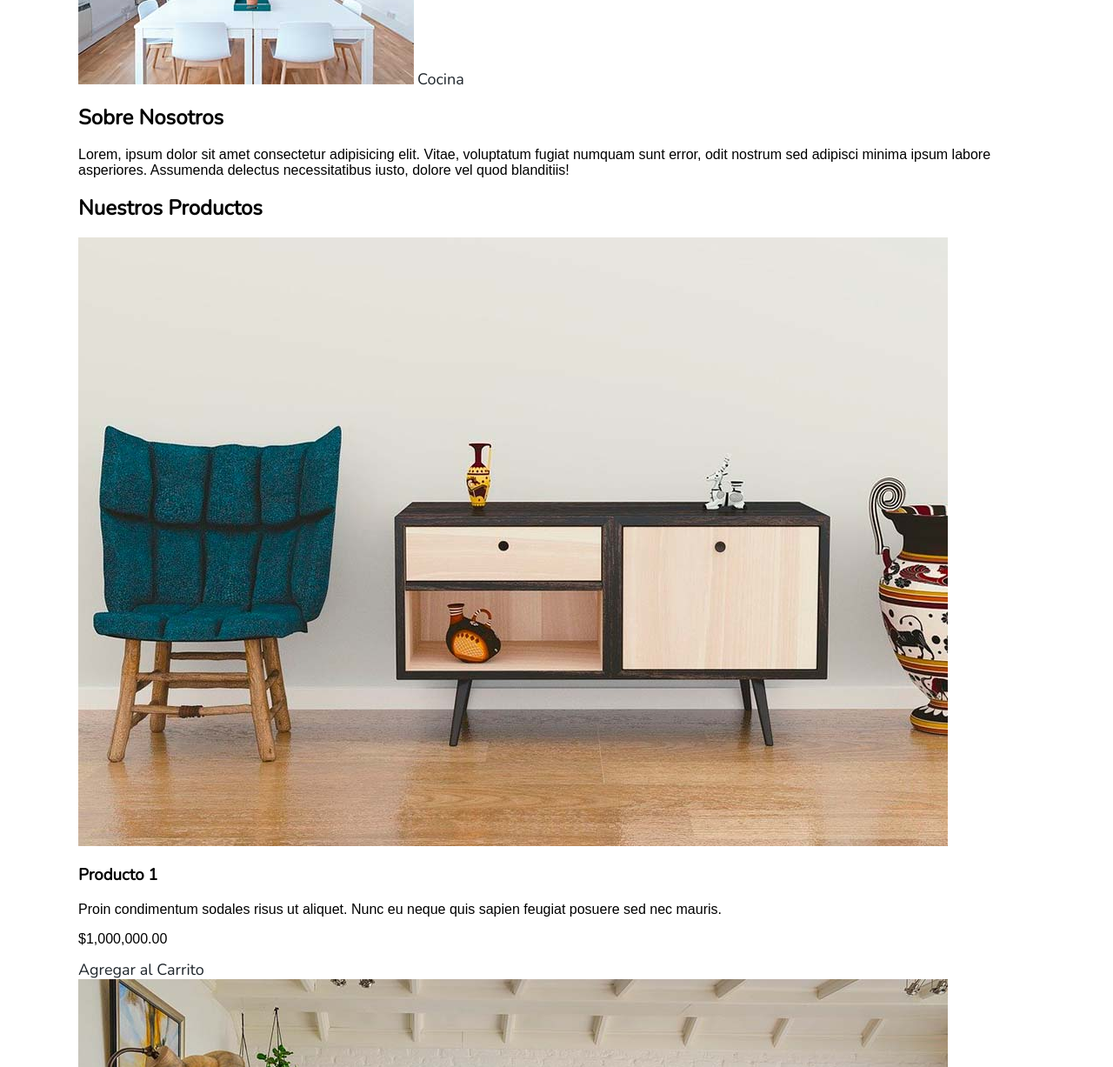
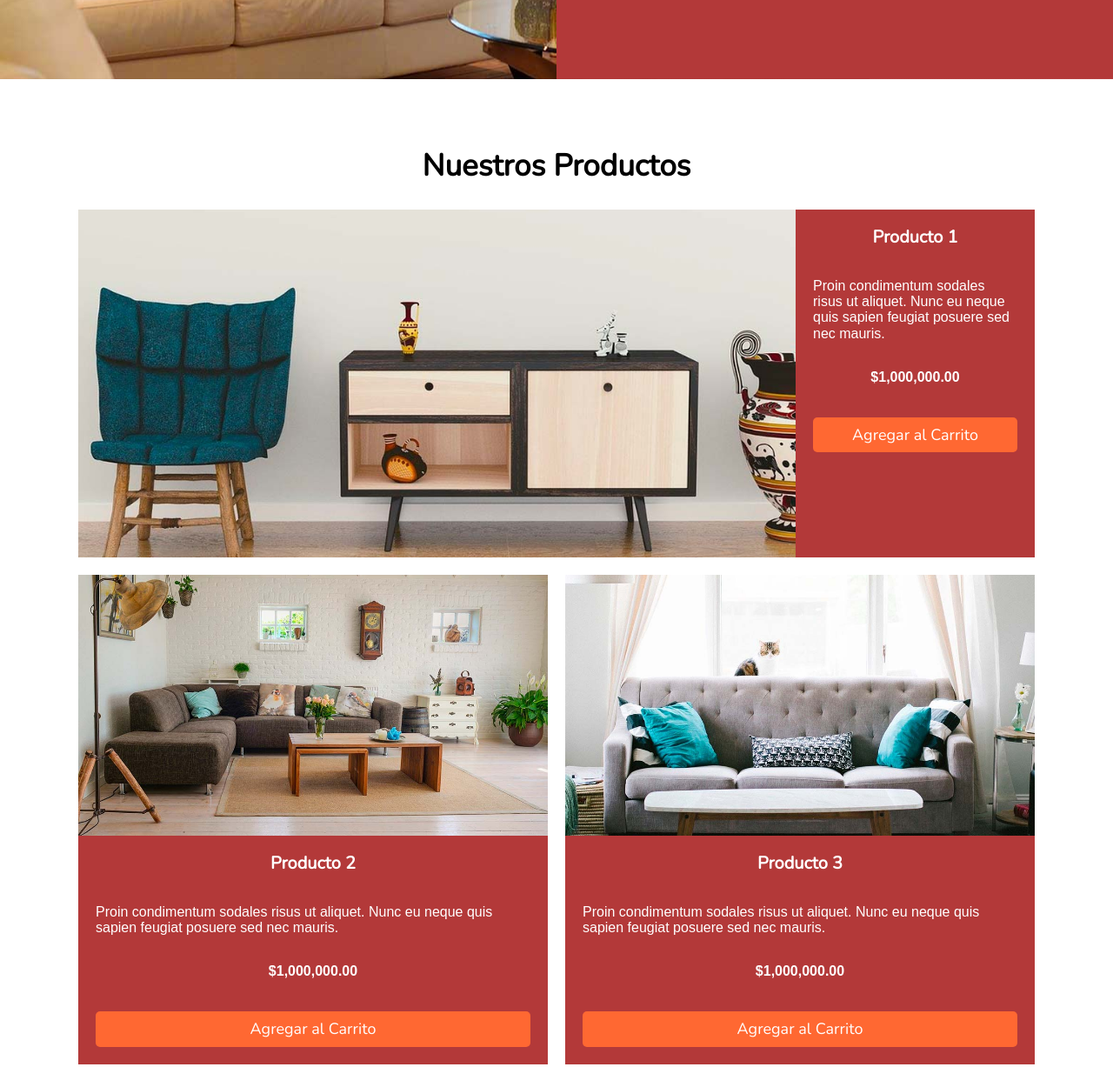
Before and after one commit to AlejandroNes/TiendaMuebles, a plain HTML site: page index.html in a window 1280 px wide. Shown: the part 1500-2727 px from the top of the page at 87% size. Drawn offline with nearby package versions, Linux system fonts and the light colour scheme.

Commit message:
terminando pagina home

```diff
--- a/css/style.css
+++ b/css/style.css
@@ -1,17 +1,33 @@
-*{
+html{
     box-sizing: border-box;
+    font-size: 62.5%;
+}
+*, *:before, *:after{
+    box-sizing: inherit;
 }
 
 /* globales */
+body{
+    font-size: 16px;
+}
 h1,h2,h3,h4{
     font-family: 'Nunito', sans-serif;
+    text-align: center;
+}
+h1{
+    font-size: 5rem;
+}
+h2{
+    font-size: 3.5rem;
+}
+h3{
+    font-size: 2rem;
 }
 p{
     font-family: Arial, Helvetica, sans-serif;
-    color: #000;
 }
 .contenedor{
-    max-width: 1100px;
+    max-width: 110rem;
     margin: 0 auto;
 }
 a{
@@ -20,16 +36,28 @@ a{
     font-size: 18px;
     color: rgb(30, 37, 43);
 }
-
+img{
+    max-width: 100%;
+    display: block;
+}
+.btn{
+    background-color: #ff6832;
+    padding: 10px 0;
+    width: 100%;
+    margin: 2rem 0;
+    color: white;
+    text-align: center;
+    border-radius: 5px;
+}
+.btn:hover{
+    background-color: #fe7a49;
+}
 
 /* titulo */
 .nombre-sitio{
     color: #b33939;
-    text-align: center;
     margin: 30px 0;
-    font-size: 50px;
     margin-top: 80px;
-    transition: all ease .2s;
 }
 .nombre-sitio span{
     color: #000;
@@ -61,3 +89,129 @@ a{
      background-repeat: no-repeat;
      background-size: cover;
  }
+
+/* Productos categorias */
+.listado-categorias{
+    display: grid;
+    grid-template-columns: repeat(3, 1fr);
+    gap: 2rem;
+}
+.listado-categorias a{
+    display: block;
+    text-align: center;
+    padding: 1rem 0;
+    transition: all ease .5s;
+}
+.listado-categorias a:hover{
+    background-color: #b33939;
+    color: #ffffff;
+    border-bottom-right-radius: 15px;
+}
+
+/* Sobre Nosotros */
+.sobre-nosotros{
+    margin: 8rem 0;
+    background-image: linear-gradient( to right, transparent 50%, #b33939 50%, #b33939 100%), url(../img/nosotros.jpg);
+    background-position:center, left;
+    background-repeat: no-repeat;
+    padding: 10rem 0;
+}
+.sobre-nosotros-grid{
+    display: grid;
+    grid-template-columns: repeat(2, 1fr);
+    grid-column-gap: 7rem;
+
+}
+.texto-nosotros{
+    grid-column: 2/3;
+    color: white;
+}
+.texto-nosotros p{
+    color: #ffffff;
+}
+
+/* Nuestros Productos */
+.listado-productos{
+    display: grid;
+    grid-template-columns: repeat(6, 1fr);
+    gap: 2rem;
+}
+.producto{
+    background-color: #b33939;
+}
+
+.texto-producto{
+    color: #ffffff;
+    display: flex;
+    flex-direction: column;
+    align-items: center;
+    padding: 0 2rem;
+}
+.texto-producto .precio{
+    font-weight: 900;
+}
+
+.producto:nth-child(1){
+    display: grid;
+    grid-template-columns: 3fr 1fr;
+    grid-area: 1/1/2/7;
+}
+.producto:nth-child(1) img{
+    height: 40rem;
+    width: 100%;
+    object-fit: cover;
+}
+.producto:nth-child(2){
+    grid-area: 2/1/3/4;
+}
+.producto:nth-child(2) img{
+    height: 30rem;
+    width: 100%;
+    object-fit: cover;
+}
+.producto:nth-child(3){
+    grid-area: 2/4/3/7;
+}
+.producto:nth-child(3) img{
+    height: 30rem;
+    width: 100%;
+    object-fit: cover;
+}
+.producto:nth-child(4){
+    grid-area: 3/1/4/3;
+}
+.producto:nth-child(5){
+    grid-area: 3/3/4/5;
+}
+.producto:nth-child(6){
+    grid-area: 3/5/4/7;
+}
+
+/*  FOOTER */
+.site-footer{
+    background-color: rgb(224, 227, 230);
+    margin-top: 6rem;
+}
+.grid-footer{
+    display: grid;
+    grid-template-columns: repeat(3, 1fr);
+    gap: 3rem;
+}
+.grid-footer h3{
+    text-align: left;
+}
+.footer-menu{
+    display: flex;
+    flex-direction: column;
+    height: 20rem;
+    align-items: flex-start;
+}
+.footer-menu a {
+    padding: 1rem 0;
+}
+.site-footer .copyright{
+    background-color: rgb(216, 216, 216);
+    margin: 20px 0px 0px 0px;
+    padding: 2rem 0;
+    text-align: center;
+}
--- a/index.html
+++ b/index.html
@@ -190,7 +190,7 @@
 
         </div>
 
-        <p class="copyright">Todos los derechos Reservados, TiendaMuebles</p>
+        <p class="copyright">Todos los derechos Reservados - Alejandro Nes</p>
     </footer>
 
 </body>
```
